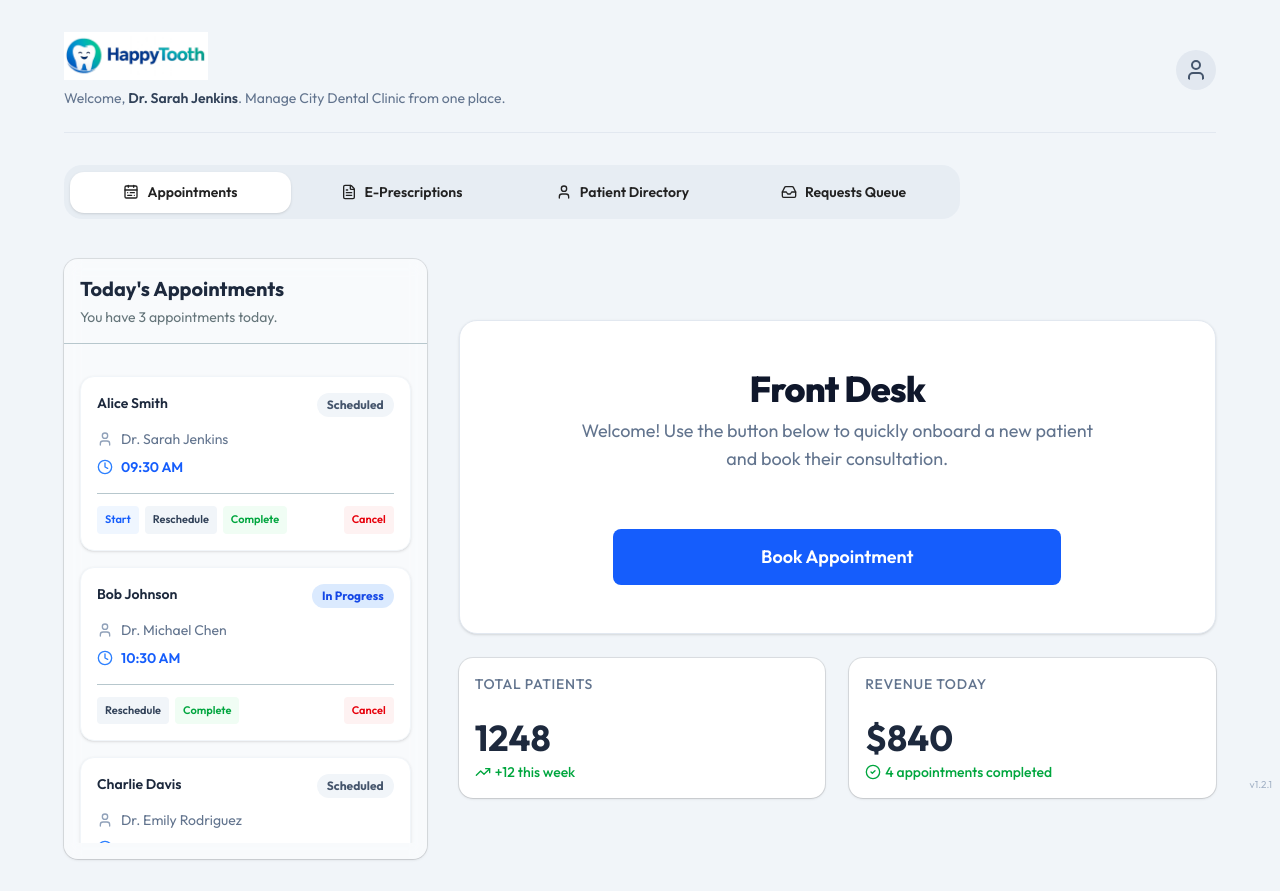
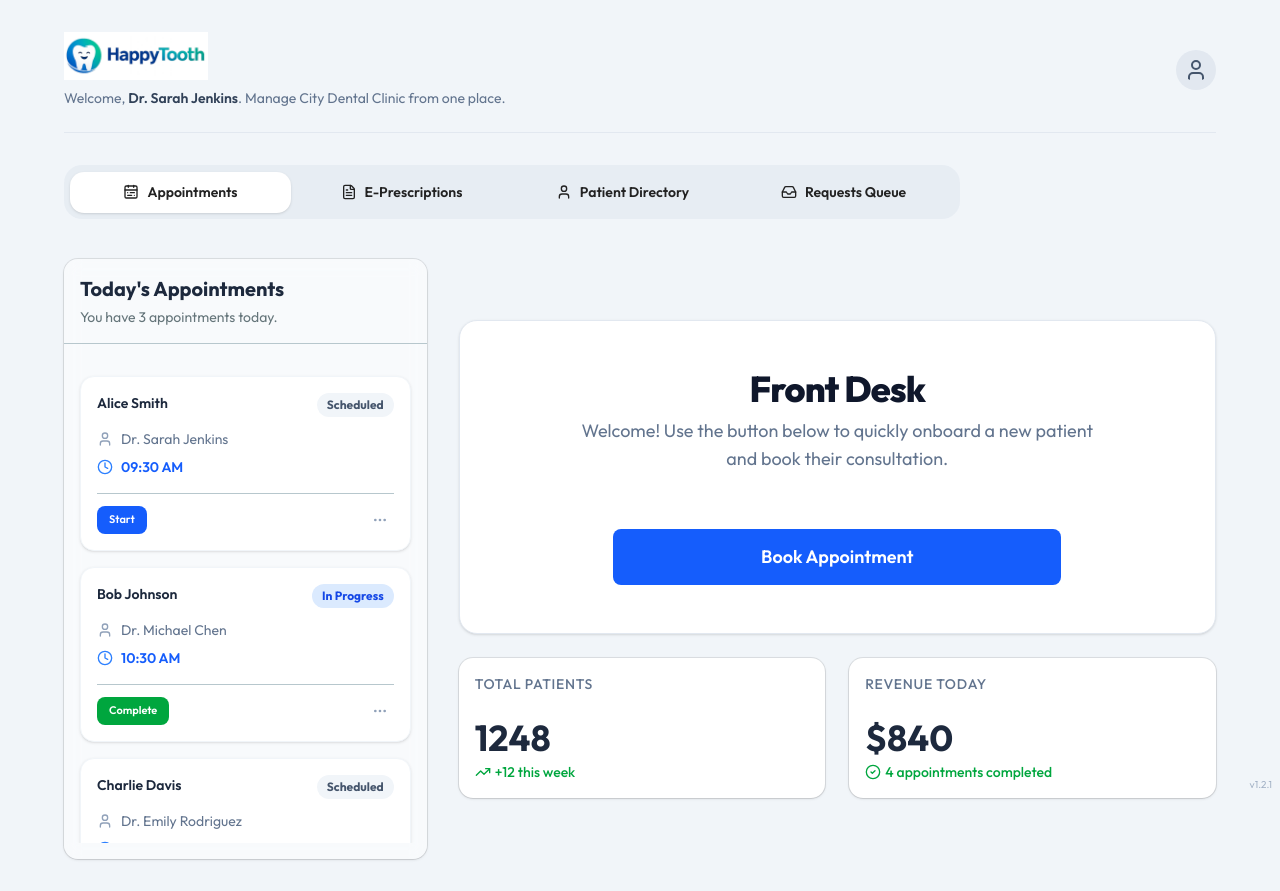
Before and after one commit to NipunMagotra/Dentistry, a Next.js app: page /1 in a window 1280 px wide. Built offline with nearby package versions, Linux system fonts and the light colour scheme.

Commit message:
fix: doctor dropdown display, disable past dates, clean up card buttons, improve disabled states

```diff
--- a/src/app/[tenant]/page.tsx
+++ b/src/app/[tenant]/page.tsx
@@ -9,7 +9,7 @@ import { RescheduleModal } from "@/components/RescheduleModal"
 import { AppointmentDetailsModal } from "@/components/AppointmentDetailsModal"
 import { Card, CardContent, CardDescription, CardHeader, CardTitle } from "@/components/ui/card"
 import { Tabs, TabsContent, TabsList, TabsTrigger } from "@/components/ui/tabs"
-import { Clock, User, CalendarRange, FileText, Bell, Inbox, Trash2, CheckSquare } from "lucide-react"
+import { Clock, User, CalendarRange, FileText, Bell, Inbox, Trash2, CheckSquare, MoreHorizontal } from "lucide-react"
 import Image from "next/image"
 import { ProfileModal } from "@/components/ProfileModal"
 import { ProcessRequestModal } from "@/components/ProcessRequestModal"
@@ -475,45 +475,71 @@ export default function Dashboard() {
                             </div>
 
                             {apt.status !== "Completed" && (
-                              <div className="flex gap-1.5 border-t pt-3 mt-1 text-[11px]">
+                              <div className="flex items-center gap-1.5 border-t pt-3 mt-1 text-[11px]">
+                                {/* Primary action button */}
                                 {(apt.status === "Scheduled" || apt.status === "Rescheduled") && (
                                   <button
                                     onClick={(e) => {
                                       e.stopPropagation()
                                       handleUpdateStatus(apt.id, "In Progress")
                                     }}
-                                    className="px-2 py-1.5 bg-blue-50 text-blue-600 hover:bg-blue-100 rounded font-semibold transition-colors"
+                                    className="px-3 py-1.5 bg-blue-600 text-white hover:bg-blue-700 rounded-md font-semibold transition-colors"
                                   >
                                     Start
+                                  </button>
+                                )}
+                                {apt.status === "In Progress" && (
+                                  <button
+                                    onClick={(e) => {
+                                      e.stopPropagation()
+                                      handleCompleteAppointment(apt)
+                                    }}
+                                    className="px-3 py-1.5 bg-green-600 text-white hover:bg-green-700 rounded-md font-semibold transition-colors"
+                                  >
+                                    Complete
+                                  </button>
+                                )}
+
+                                {/* Secondary actions — ellipsis menu */}
+                                <div className="relative ml-auto group">
+                                  <button
+                                    onClick={(e) => e.stopPropagation()}
+                                    className="p-1.5 rounded-md hover:bg-slate-100 text-slate-400 hover:text-slate-600 transition-colors"
+                                  >
+                                    <MoreHorizontal className="h-4 w-4" />
+                                  </button>
+                                  <div className="invisible group-hover:visible opacity-0 group-hover:opacity-100 transition-all absolute right-0 bottom-full mb-1 bg-white rounded-lg shadow-lg border border-slate-200 py-1 min-w-[130px] z-20">
+                                    <button
+                                      onClick={(e) => {
+                                        e.stopPropagation()
+                                        handleRescheduleClick(apt)
+                                      }}
+                                      className="w-full text-left px-3 py-1.5 text-xs font-medium text-slate-700 hover:bg-slate-50 transition-colors"
+                                    >
+                                      Reschedule
+                                    </button>
+                                    {(apt.status === "Scheduled" || apt.status === "Rescheduled") && (
+                                      <button
+                                        onClick={(e) => {
+                                          e.stopPropagation()
+                                          handleCompleteAppointment(apt)
+                                        }}
+                                        className="w-full text-left px-3 py-1.5 text-xs font-medium text-slate-700 hover:bg-slate-50 transition-colors"
+                                      >
+                                        Mark Complete
                                       </button>
                                     )}
                                     <button
                                       onClick={(e) => {
                                         e.stopPropagation()
-                                    handleRescheduleClick(apt)
-                                  }}
-                                  className="px-2 py-1.5 bg-slate-100 hover:bg-slate-200 text-slate-700 rounded font-semibold transition-colors"
-                                >
-                                  Reschedule
-                                </button>
-                                <button
-                                  onClick={(e) => {
-                                    e.stopPropagation()
-                                    handleCompleteAppointment(apt)
-                                  }}
-                                  className="px-2 py-1.5 bg-green-50 text-green-600 hover:bg-green-100 rounded font-semibold transition-colors"
-                                >
-                                  Complete
-                                </button>
-                                <button
-                                  onClick={(e) => {
-                                    e.stopPropagation()
                                         handleCancelAppointment(apt.id)
                                       }}
-                                  className="px-2 py-1.5 bg-red-50 text-red-600 hover:bg-red-100 rounded font-semibold transition-colors ml-auto"
+                                      className="w-full text-left px-3 py-1.5 text-xs font-medium text-red-600 hover:bg-red-50 transition-colors"
                                     >
                                       Cancel
                                     </button>
+                                  </div>
+                                </div>
                               </div>
                             )}
                           </div>
--- a/src/components/BookingWizard.tsx
+++ b/src/components/BookingWizard.tsx
@@ -97,6 +97,10 @@ export function BookingWizard({ onBookAppointment }: BookingWizardProps) {
   const [date, setDate] = useState<Date>()
   const [selectedTime, setSelectedTime] = useState("")
 
+  // Compute the start of today for disabling past dates
+  const today = new Date()
+  today.setHours(0, 0, 0, 0)
+
   // Validation touch states
   const [nameTouched, setNameTouched] = useState(false)
   const [phoneTouched, setPhoneTouched] = useState(false)
@@ -109,7 +113,7 @@ export function BookingWizard({ onBookAppointment }: BookingWizardProps) {
   const isNationalityValid = !!patientData.nationality
   const isGenderValid = !!patientData.gender
 
-  const doctorCharge = doctorsList.find(d => d.id === selectedDoctor)?.charge
+  const doctorCharge = doctorsList.find(d => d.name === selectedDoctor)?.charge
 
   const handleNext = () => {
     // Enable touching all fields on next attempt to highlight errors if any
@@ -135,7 +139,7 @@ export function BookingWizard({ onBookAppointment }: BookingWizardProps) {
         time: selectedTime,
         patient: patientData.name,
         phone: `${patientData.countryCode} ${patientData.phone}`,
-        doctor: doctorsList.find(d => d.id === selectedDoctor)?.name || "Doctor",
+        doctor: selectedDoctor,
         status: "Scheduled"
       })
     }
@@ -151,7 +155,7 @@ export function BookingWizard({ onBookAppointment }: BookingWizardProps) {
       body: JSON.stringify({
         patientPhone: `${patientData.countryCode} ${patientData.phone}`,
         patientName: patientData.name,
-        doctorName: doctorsList.find(d => d.id === selectedDoctor)?.name || "Doctor",
+        doctorName: selectedDoctor,
         appointmentDate: date?.toISOString(),
         appointmentTime: selectedTime
       })
@@ -322,7 +326,7 @@ export function BookingWizard({ onBookAppointment }: BookingWizardProps) {
                   </SelectTrigger>
                   <SelectContent>
                     {doctorsList.map((doc) => (
-                      <SelectItem key={doc.id} value={doc.id}>
+                      <SelectItem key={doc.id} value={doc.name}>
                         {doc.name}
                       </SelectItem>
                     ))}
@@ -365,6 +369,7 @@ export function BookingWizard({ onBookAppointment }: BookingWizardProps) {
                       mode="single"
                       selected={date}
                       onSelect={setDate}
+                      disabled={{ before: today }}
                     />
                   </PopoverContent>
                 </Popover>
@@ -401,9 +406,9 @@ export function BookingWizard({ onBookAppointment }: BookingWizardProps) {
             <Button onClick={handleNext} disabled={
               (step === 1 && (!isNameValid || !isPhoneValid || !isNationalityValid || !isGenderValid)) ||
               (step === 2 && !selectedDoctor)
-            }>Next</Button>
+            } className="disabled:cursor-not-allowed">Next</Button>
           ) : (
-             <Button onClick={handleComplete} disabled={!date || !selectedTime} className="bg-green-600 hover:bg-green-700 text-white">Confirm Booking</Button>
+             <Button onClick={handleComplete} disabled={!date || !selectedTime} className="bg-green-600 hover:bg-green-700 text-white disabled:cursor-not-allowed">Confirm Booking</Button>
           )}
         </DialogFooter>
       </DialogContent>
```
Lines whose indentation alone changed are shown as unchanged.
